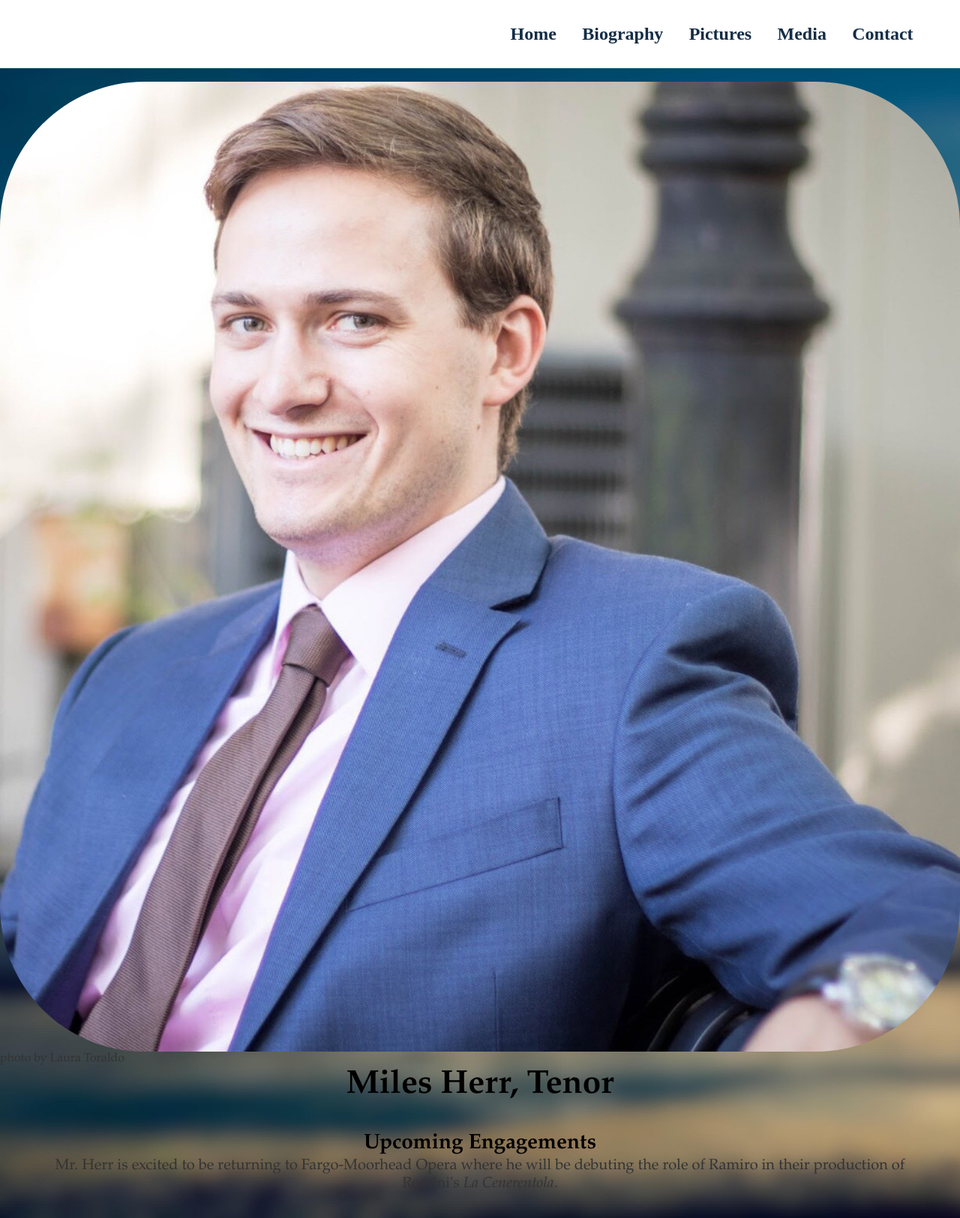
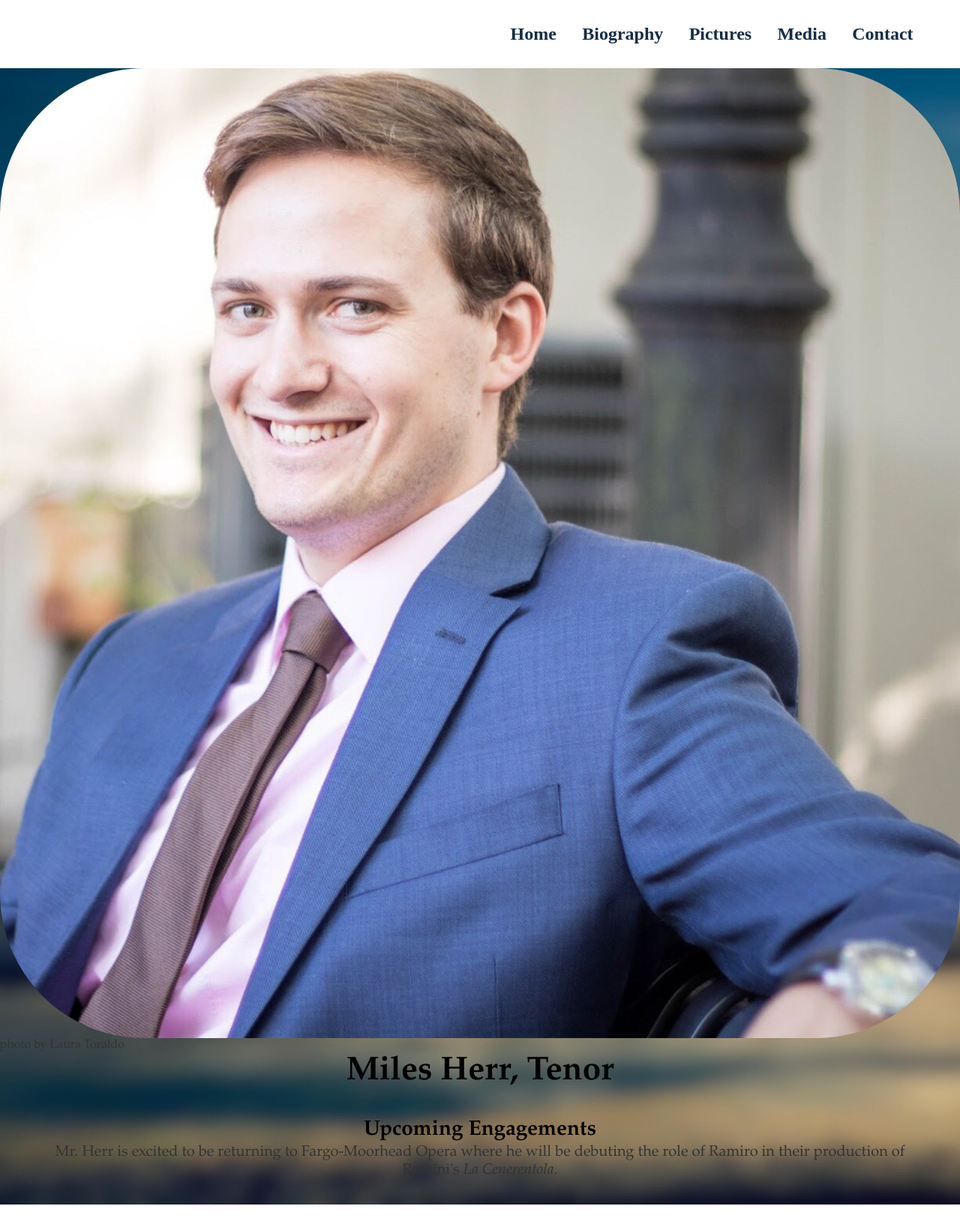
Before and after one commit to leemlb06pmi/leemlb06pmi.github.io, a Jekyll site: the page built from index.html, in a window 1280 px wide. Shown: the whole page at 75% size. Built offline with Jekyll 4.4.1, drawn with Linux system fonts in a browser that asks for light colours.

Commit message:
Update index.html

```diff
--- a/index.html
+++ b/index.html
@@ -4,8 +4,7 @@
 ---
 <div class = "back">
 	<div class = "row">
-		<br>
-		<div class = "column left">
+		<div class = "column left" /*style="margin:0px; padding:0px;"*/>
 			<img style="width: 100%; border-radius: 15%;" src="https://leemlb06pmi.github.io/photos/Headshot.jpg" alt="Headshot">
 			<p style="text-align:left; font-size:1em;">photo by Laura Toraldo</p>
 		</div>
```
